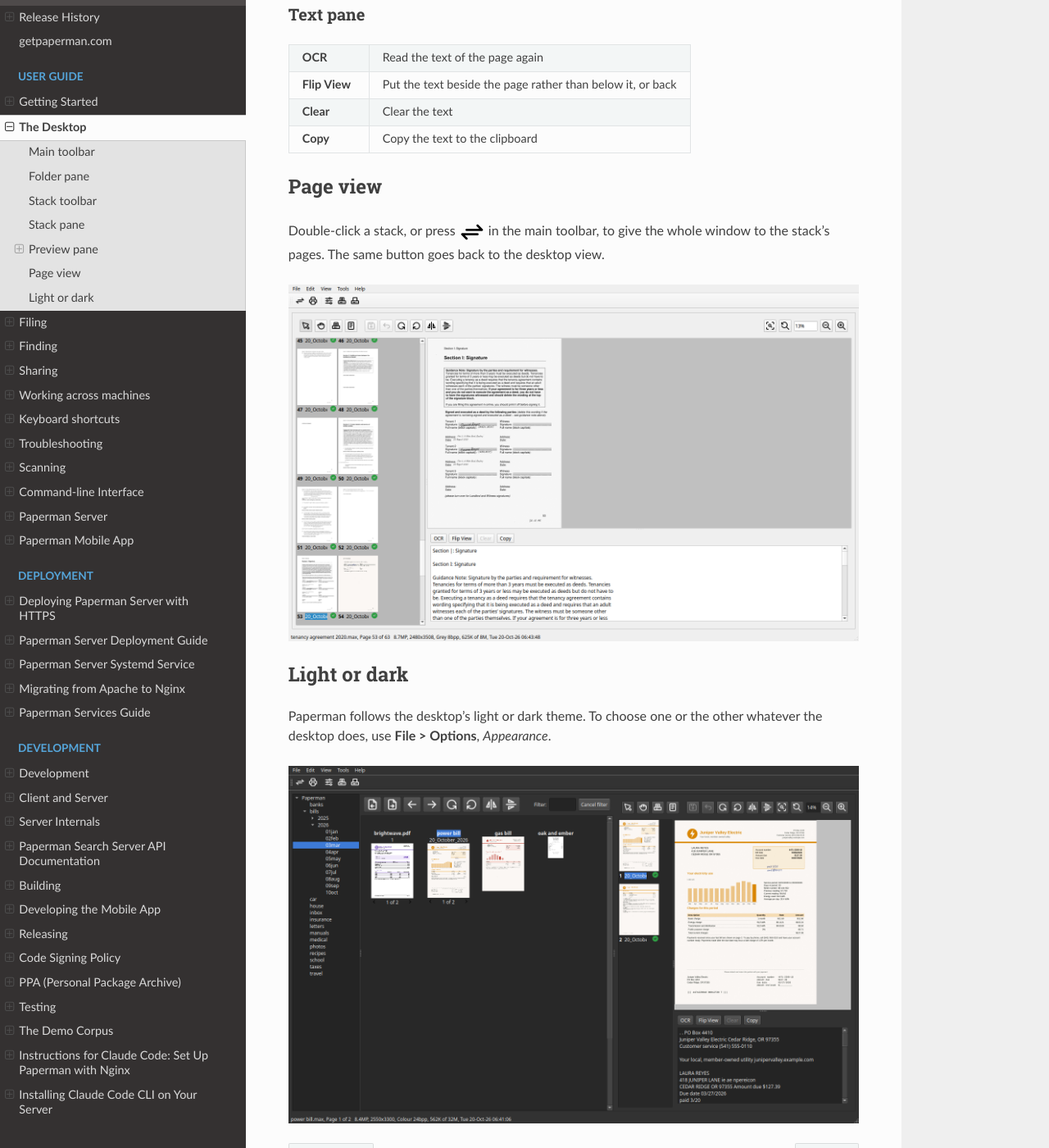
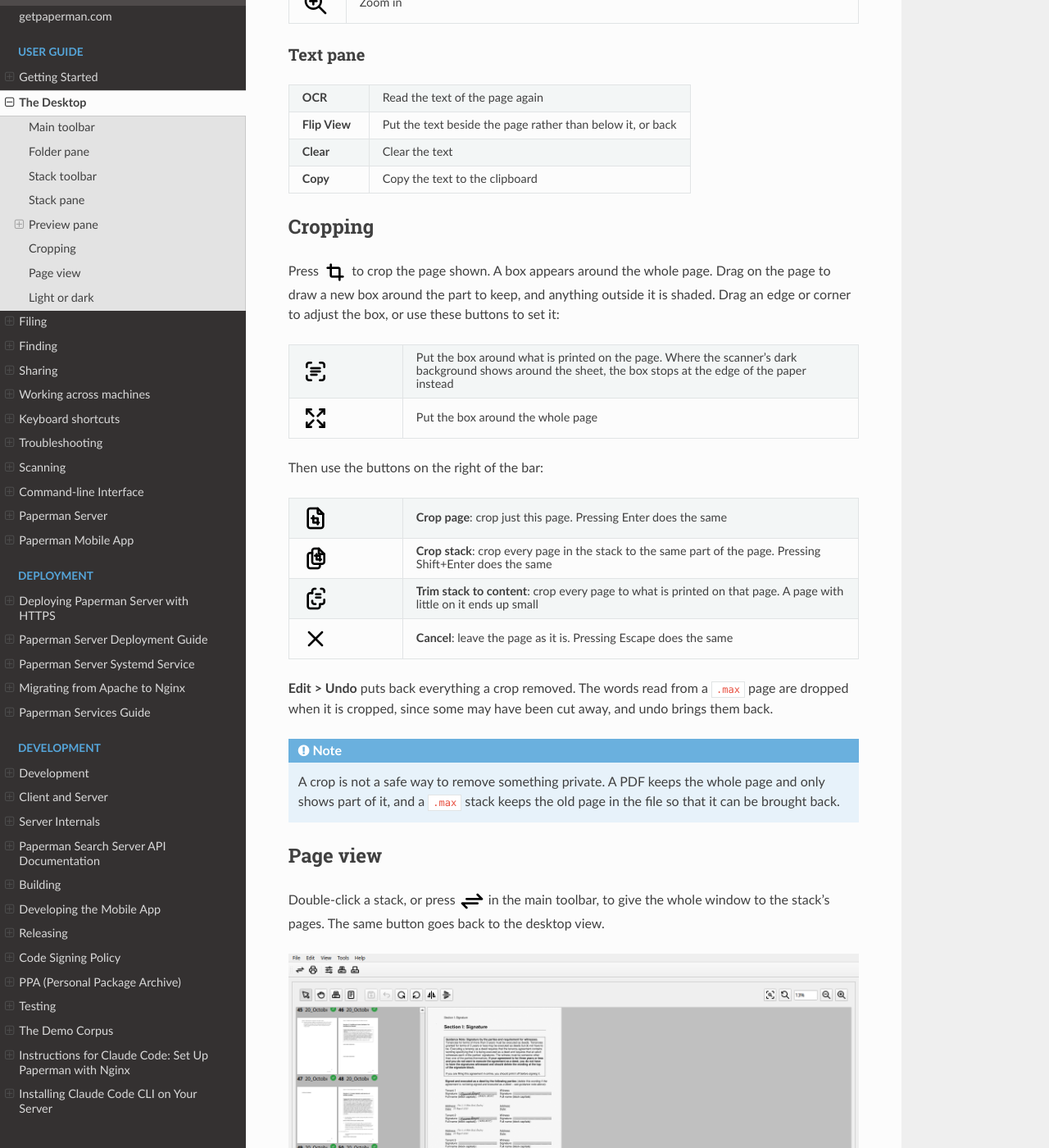
Before and after one commit to sjg20/paperman, a Sphinx documentation site: the page built from doc/desktop.rst, in a window 1280 px wide and 1400 px high, scrolled down 4042 px. Shown: the whole window at 82% size. Built offline with Sphinx 7.4.7 and the Read the Docs theme 3.1.0, drawn with Linux system fonts in a browser that asks for light colours; some of the changed text lies outside the part shown.

Commit message:
doc: Describe cropping in the user guide
The new crop tool is not mentioned in the user guide.

Add it to the page toolbar and describe how to use it, with a warning
that cropping does not remove what is cut away from the file.

Co-developed-by: Claude Opus 5.5 <noreply@anthropic.com>
Claude-Session: https://claude.ai/code/session_01BxfLL7T8McSpFMMxYekitE

```diff
--- a/doc/desktop.rst
+++ b/doc/desktop.rst
@@ -153,6 +153,8 @@ Page toolbar
      - Flip the page from left to right
    * - |page-vflip|
      - Flip the page upside down
+   * - |page-crop|
+     - Cut away the edges of the page: see `Cropping`_
    * - |page-zoomfit|
      - Fit the whole page in the page viewer
    * - |page-zoomorig|
@@ -178,6 +180,50 @@ Text pane
      - Clear the text
    * - **Copy**
      - Copy the text to the clipboard
+
+Cropping
+--------
+
+Press |page-crop| to crop the page shown. A box appears around the whole
+page. Drag on the page to draw a new box around the part to keep, and
+anything outside it is shaded. Drag an edge or corner to adjust the box,
+or use these buttons to set it:
+
+.. list-table::
+   :widths: 20 80
+
+   * - |page-crop-content|
+     - Put the box around what is printed on the page. Where the scanner's
+       dark background shows around the sheet, the box stops at the edge
+       of the paper instead
+   * - |page-crop-full|
+     - Put the box around the whole page
+
+Then use the buttons on the right of the bar:
+
+.. list-table::
+   :widths: 20 80
+
+   * - |page-crop-page|
+     - **Crop page**: crop just this page. Pressing Enter does the same
+   * - |page-crop-stack|
+     - **Crop stack**: crop every page in the stack to the same part of the
+       page. Pressing Shift+Enter does the same
+   * - |page-crop-trim|
+     - **Trim stack to content**: crop every page to what is printed on that
+       page. A page with little on it ends up small
+   * - |page-crop-cancel|
+     - **Cancel**: leave the page as it is. Pressing Escape does the same
+
+**Edit > Undo** puts back everything a crop removed. The words read from a
+``.max`` page are dropped when it is cropped, since some may have been cut
+away, and undo brings them back.
+
+.. note::
+
+   A crop is not a safe way to remove something private. A PDF keeps the
+   whole page and only shows part of it, and a ``.max`` stack keeps the old
+   page in the file so that it can be brought back.
 
 Page view
 ---------
@@ -221,6 +267,13 @@ other whatever the desktop does, use **File > Options**, *Appearance*.
 .. |page-rright| image:: images/icons/page-rright.png
 .. |page-hflip| image:: images/icons/page-hflip.png
 .. |page-vflip| image:: images/icons/page-vflip.png
+.. |page-crop| image:: images/icons/page-crop.png
+.. |page-crop-content| image:: images/icons/page-crop-content.png
+.. |page-crop-full| image:: images/icons/page-crop-full.png
+.. |page-crop-page| image:: images/icons/page-crop-page.png
+.. |page-crop-stack| image:: images/icons/page-crop-stack.png
+.. |page-crop-trim| image:: images/icons/page-crop-trim.png
+.. |page-crop-cancel| image:: images/icons/page-crop-cancel.png
 .. |page-zoomfit| image:: images/icons/page-zoomfit.png
 .. |page-zoomorig| image:: images/icons/page-zoomorig.png
 .. |page-zoomout| image:: images/icons/page-zoomout.png
```
Also changed, not shown: doc/images/icons/page-crop-cancel.png (added), doc/images/icons/page-crop-content.png (added), doc/images/icons/page-crop-full.png (added), doc/images/icons/page-crop-page.png (added), doc/images/icons/page-crop-stack.png (added), doc/images/icons/page-crop-trim.png (added), doc/images/icons/page-crop.png (added).
